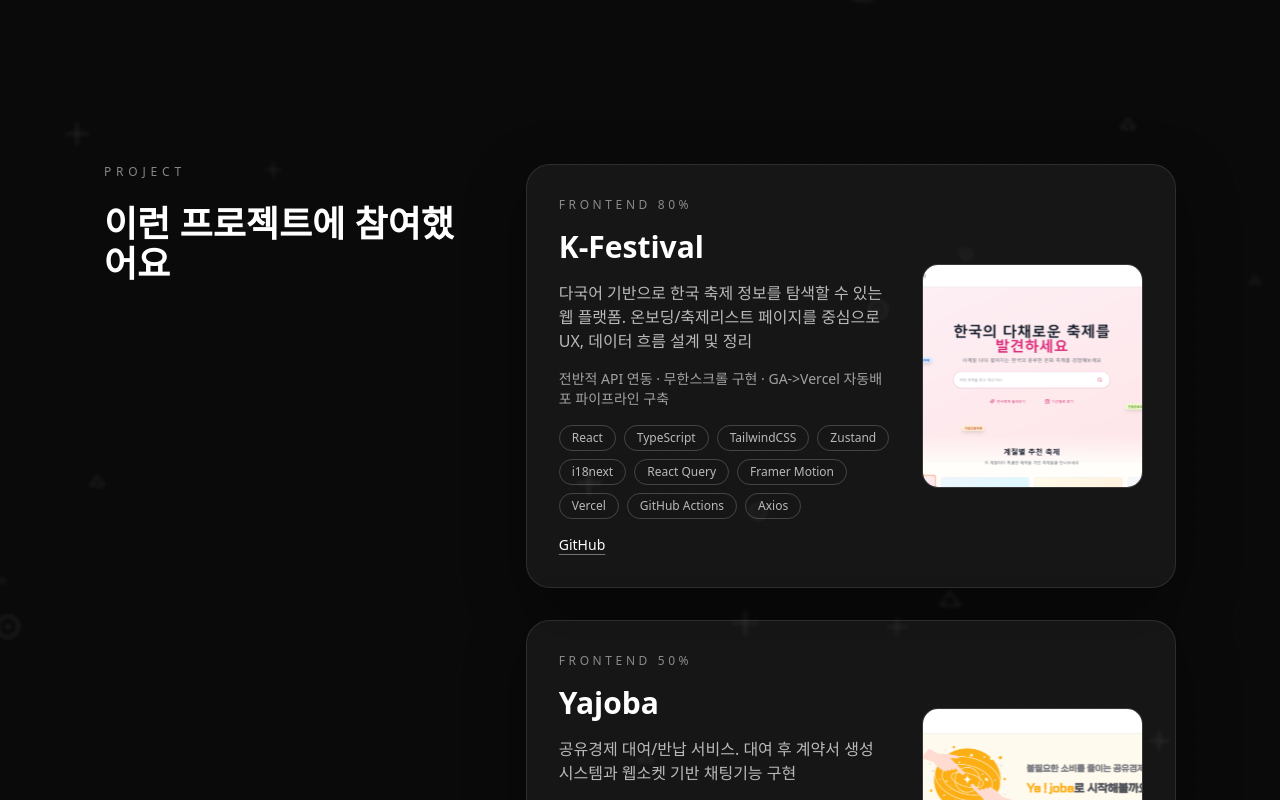
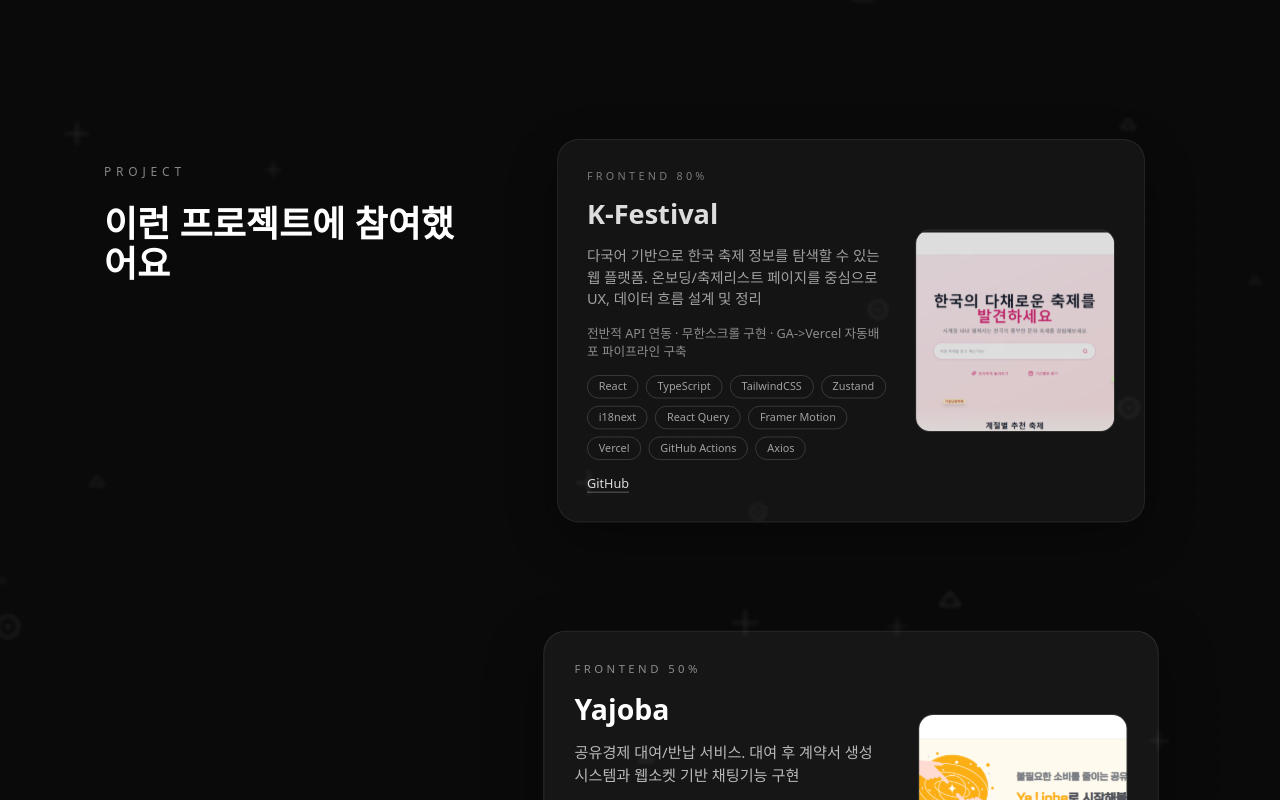
Before and after one commit to blueiz920/hyeokjinsss, a Next.js app: page / in a window 1280 px wide. Shown: the part 780-1580 px from the top of the page. Built offline with nearby package versions, Linux system fonts and the light colour scheme.

Commit message:
feat: 프로젝트 카드 애니메이션 적용

```diff
--- a/components/common/ProjectRevealCard.tsx
+++ b/components/common/ProjectRevealCard.tsx
@@ -1,17 +1,81 @@
 "use client";
 
+import { motion, useScroll, useTransform } from "framer-motion";
 import Image from "next/image";
-import { forwardRef } from "react";
+import { forwardRef, useCallback, useEffect, useRef, useState } from "react";
 import type { Project } from "@/data/types";
 
 type ProjectRevealCardProps = {
   project: Project;
+  prefersReducedMotion: boolean;
 };
 
 export const ProjectRevealCard = forwardRef<HTMLElement, ProjectRevealCardProps>(
-  ({ project }, ref) => {
+  ({ project, prefersReducedMotion }, ref) => {
+    const cardRef = useRef<HTMLElement | null>(null);
+    const [motionReady, setMotionReady] = useState(false);
+    const { scrollYProgress } = useScroll({
+      target: cardRef,
+      offset: ["start end", "end start"],
+    });
+    const cardOpacity = useTransform(
+      scrollYProgress,
+      [0, 0.3,0.7, 1],
+      prefersReducedMotion ? [1, 1,1, 1] : [0.40,1, 1, 0.40],
+    );
+    const cardY = useTransform(
+      scrollYProgress,
+      [0, 0.3,0.7, 1],
+      prefersReducedMotion ? [0, 0,0, 0] : [200, 0, 0, -200],
+    );
+    const cardScale = useTransform(
+      scrollYProgress,
+      [0.2, 0.4,0.6, 0.8],
+      prefersReducedMotion ? [1, 1,1, 1] : [0.882,1, 1, 0.886],
+    );
+    const imageY = useTransform(
+      scrollYProgress,
+      [0, 1],
+      prefersReducedMotion ? [0, 0] : [-34, 34],
+    );
+    const motionEnabled = motionReady && !prefersReducedMotion;
+
+    useEffect(() => {
+      if (prefersReducedMotion) return;
+
+      const id = requestAnimationFrame(() => setMotionReady(true));
+
+      return () => cancelAnimationFrame(id);
+    }, [prefersReducedMotion]);
+
+    // 부모 observer와 카드 motion이 같은 article을 보도록 ref를 합침
+    const setCardRef = useCallback(
+      (node: HTMLElement | null) => {
+        cardRef.current = node;
+
+        if (typeof ref === "function") {
+          ref(node);
+          return;
+        }
+
+        if (ref) {
+          ref.current = node;
+        }
+      },
+      [ref],
+    );
+
     return (
-      <article ref={ref} className="project-card" aria-label={project.title}>
+      <motion.article
+        ref={setCardRef}
+        className="project-card group"
+        aria-label={project.title}
+        style={
+          motionEnabled
+            ? { opacity: cardOpacity, y: cardY, scale: cardScale }
+            : undefined
+        }
+      >
         <div className="grid gap-8 md:grid-cols-[1.2fr_0.8fr] md:items-center">
           <div className="space-y-4">
             <p className="text-xs uppercase tracking-[0.3em] text-white/50">
@@ -48,6 +112,18 @@ export const ProjectRevealCard = forwardRef<HTMLElement, ProjectRevealCardProps>
           </div>
 
           <div className="relative h-56 overflow-hidden rounded-2xl border border-white/10 bg-white/5">
+            <motion.div
+              className="absolute -inset-y-4 inset-x-0"
+              style={motionEnabled ? { y: imageY } : undefined}
+            >
+              <div
+                className={[
+                  "relative h-full w-full",
+                  motionEnabled
+                    ? "transition-transform duration-500 ease-out group-hover:scale-[1.03] group-focus-within:scale-[1.03]"
+                    : "",
+                ].join(" ")}
+              >
                 <Image
                   src={project.thumbnail}
                   alt={project.title}
@@ -56,8 +132,10 @@ export const ProjectRevealCard = forwardRef<HTMLElement, ProjectRevealCardProps>
                   sizes="(max-width: 768px) 100vw, 40vw"
                 />
               </div>
+            </motion.div>
           </div>
-      </article>
+        </div>
+      </motion.article>
     );
   },
 );
--- a/components/sections/ProjectReveal.tsx
+++ b/components/sections/ProjectReveal.tsx
@@ -157,6 +157,7 @@ export const ProjectReveal = () => {
                   cardsRef.current[index] = node;
                 }}
                 project={project}
+                prefersReducedMotion={prefersReducedMotion}
               />
             ))}
           </div>
```
Lines whose indentation alone changed are shown as unchanged.
